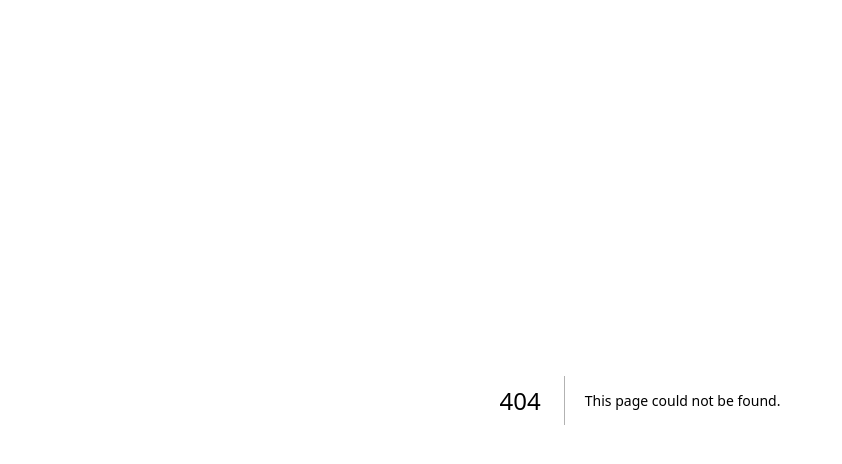
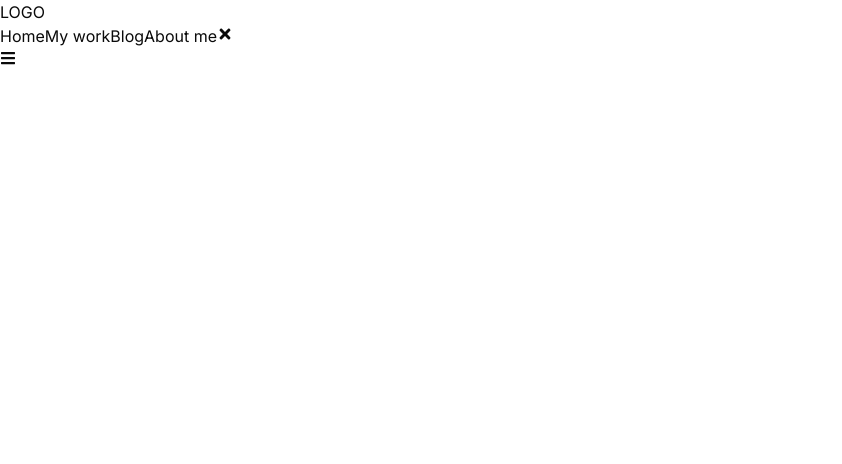
Before and after one commit to Ksyl25/Projet_Dance, a Next.js app: page /profil in a window 1280 px wide. Before the commit this address had no page. Shown: the top 464 px of the page, without its empty margins (0-842 px from the left). Built offline with nearby package versions, Linux system fonts and the light colour scheme.

Commit message:
Répertoir profil et navbar
Répertoir profil et navbar

```diff
--- /dev/null
+++ b/app/profil/layout.tsx
@@ -0,0 +1,23 @@
+import type { Metadata } from "next";
+import { Inter } from "next/font/google";
+
+//import Style from "../globals.css";
+
+const inter = Inter({ subsets: ["latin"] });
+
+export const metadata: Metadata = {
+  title: "Create Next App",
+  description: "Generated by create next app",
+};
+
+export default function RootLayout({
+  children,
+}: Readonly<{
+  children: React.ReactNode;
+}>) {
+  return (
+    <html lang="en">
+      <body className={inter.className}>{children}</body>
+    </html>
+  );
+}
--- /dev/null
+++ b/app/profil/page.tsx
@@ -0,0 +1,26 @@
+"use client"
+
+import Image from "next/image";
+import React from "react";
+import Link from "next/link";
+
+
+
+/*const profil = () => {
+  return (
+    <div>profil</div>
+  )
+}
+
+export default profil*/
+
+import Navbar from "../../Components/NavBar";
+function App() {
+	return (
+		<React.Fragment>
+			<Navbar/>
+		</React.Fragment>
+	);
+}
+
+export default App;
--- /dev/null
+++ b/components/NavBar.jsx
@@ -0,0 +1,41 @@
+
+import Image from 'next/image';
+import Link from 'next/link';
+import { useState } from 'react';
+import { useRef } from "react";
+import { FaBars, FaTimes } from "react-icons/fa";
+import "../app/globals.css";
+
+function Navbar() {
+	const navRef = useRef();
+
+	const showNavbar = () => {
+		navRef.current.classList.toggle(
+			"responsive_nav"
+		);
+	};
+
+	return (
+		<header>
+			<h3>LOGO</h3>
+			<nav ref={navRef}>
+				<a href="/#">Home</a>
+				<a href="/#">My work</a>
+				<a href="/#">Blog</a>
+				<a href="/#">About me</a>
+				<button
+					className="nav-btn nav-close-btn"
+					onClick={showNavbar}>
+					<FaTimes />
+				</button>
+			</nav>
+			<button
+				className="nav-btn"
+				onClick={showNavbar}>
+				<FaBars />
+			</button>
+		</header>
+	);
+}
+
+export default Navbar;
```
